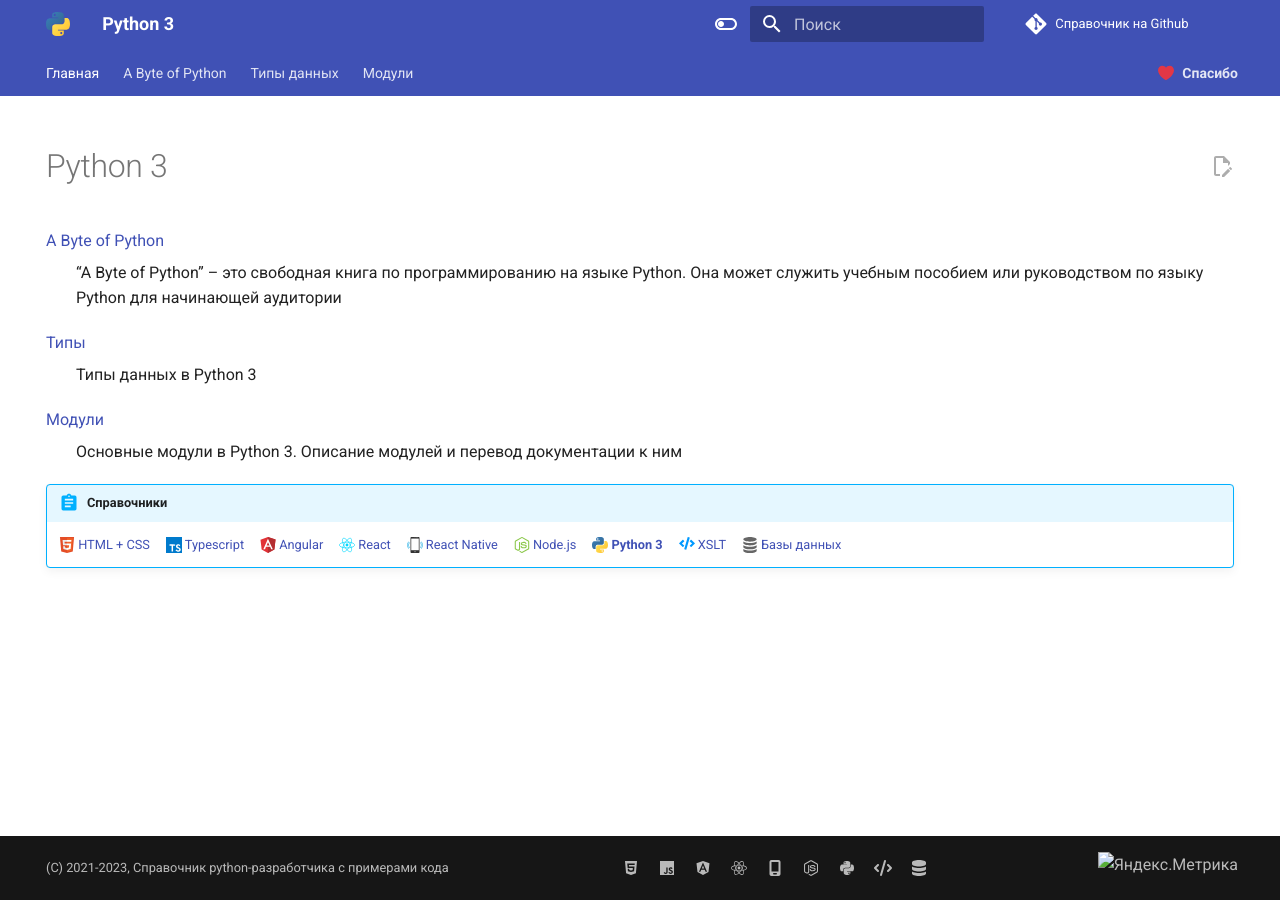
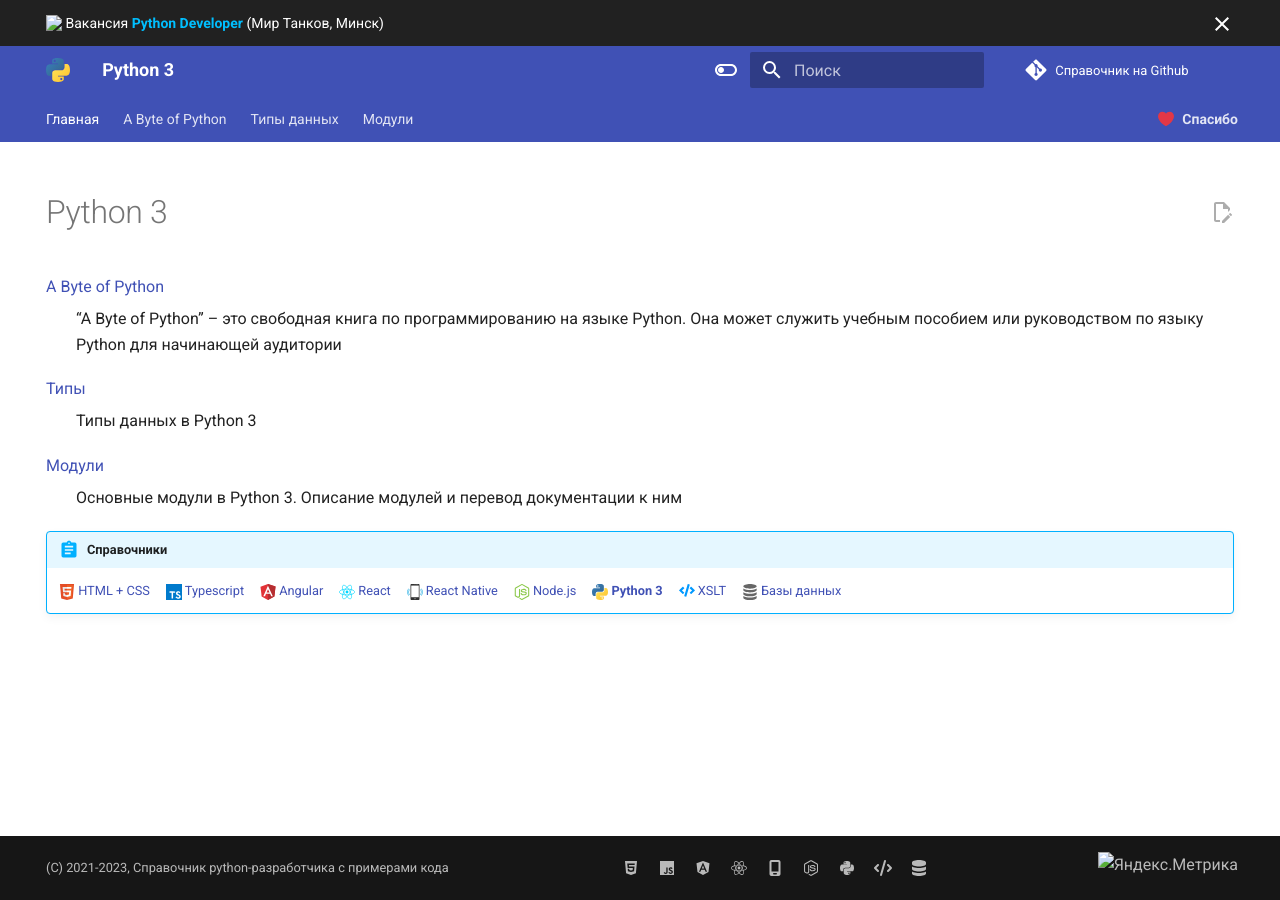
Before and after one commit to xsltdev/py3dev.ru, an MkDocs documentation site: the page built from docs/index.md, in a window 1280 px wide. Built offline with MkDocs 1.6.1 and Material for MkDocs 9.7.7, drawn with Linux system fonts in a browser that asks for light colours; comment, search, counter and statistics services are not loaded.

```diff
--- a/mkdocs.yml
+++ b/mkdocs.yml
@@ -32,6 +32,7 @@ theme:
         - navigation.instant
         - navigation.top
         - content.action.edit
+        - announce.dismiss
     favicon: python.svg
     logo: python.svg
 
--- a/overrides/main.html
+++ b/overrides/main.html
@@ -1,7 +1,22 @@
 {% extends "base.html" %}
 
+<!-- Announce -->
+{% block announce %}
+<img
+	src="https://lesta.ru/favicon.ico"
+	style="vertical-align: text-bottom; width: 20px"
+/>
+Вакансия
+<a
+	href="https://hh.ru/vacancy/82437309?hhtmFrom=py3dev"
+	style="color: deepskyblue; font-weight: 700"
+	>Python Developer</a
+>
+(Мир Танков, Минск) {% endblock %}
+
 <!-- Page title -->
-{% block htmltitle %} {% if page and page.meta and page.meta.title %}
+{% block htmltitle %} {% if page and page.meta and
+page.meta.title %}
 <title>
 	{{ page.meta.title }} ⚡️ Python 3 с примерами кода
 </title>
```
Also changed, not shown: other parts of overrides/main.html (+6 -4 lines).
